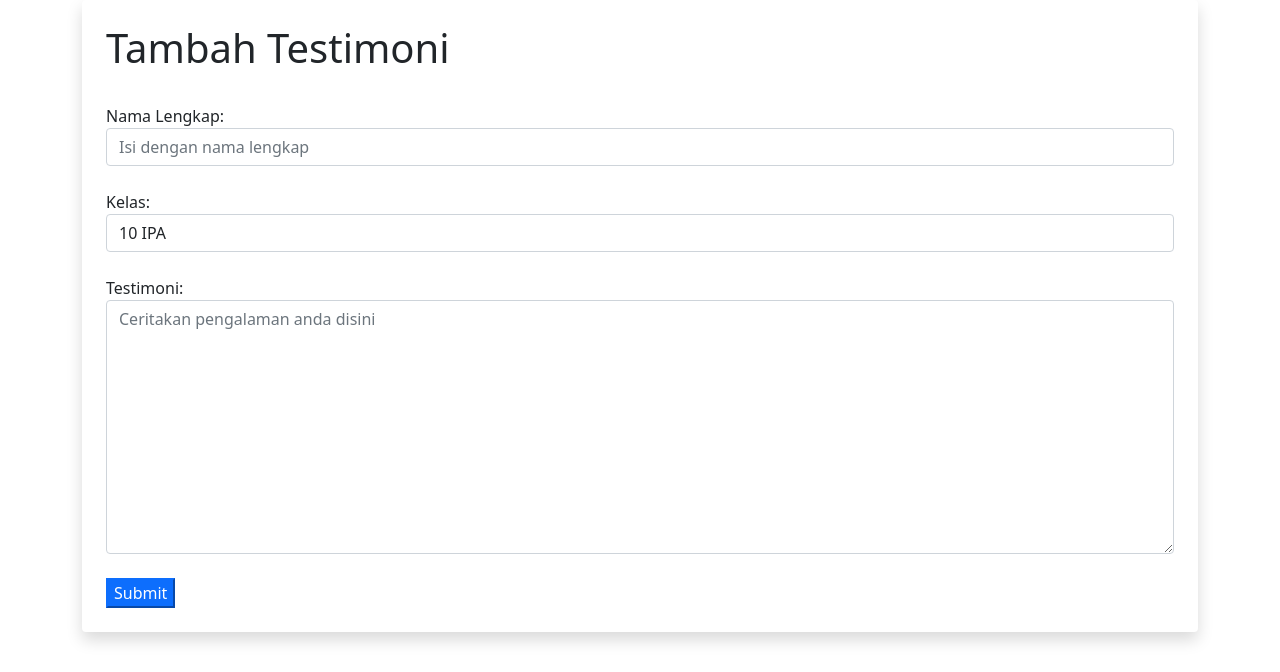
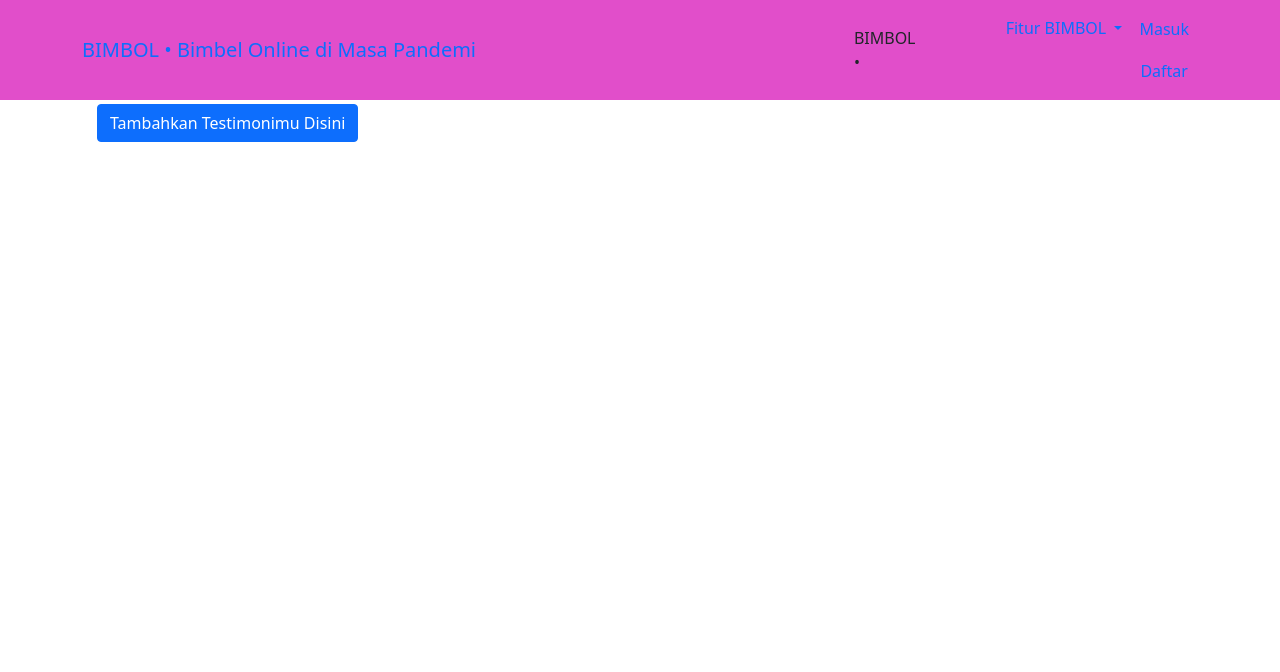
Before and after one commit to bryanmahdavikhia/Bimbol, a Django app: page /testimoni/ in a window 1280 px wide. Shown: the top 672 px of the page. Run offline with Django 3.2, Linux system fonts and the light colour scheme; data that the repository does not hold is empty; some libraries are stand-ins or nearby versions.

Commit message:
update testimoni

```diff
--- /dev/null
+++ b/static/js/testimoni_script.js
@@ -0,0 +1,21 @@
+$(".link-delete").on("click", function(e){
+    e.preventDefault();
+    var $this = $(this);
+    if(confirm("Apa kamu yakin ingin menghapus testimoni ini?")){
+        $.ajax({
+            url: $this.attr("href"),
+            type: "GET",
+            dataType: "json",
+            success: function(resp){
+                if(resp.message == "success"){
+                    $(mycard).fadeOut("slow", function(){
+                        $(mycard).remove();
+                    });
+                }else{
+                    alert(resp.message);
+                }
+            }
+        });
+    }
+    return false;
+});
--- a/templates/testi_template.html
+++ /dev/null
@@ -1,33 +0,0 @@
-{% load static %}
-
-<!doctype html>
-<html lang="en">
-  <head>
-    <!-- Required meta tags -->
-    <meta charset="utf-8">
-    <meta name="viewport" content="width=device-width, initial-scale=1">
-    <link rel="stylesheet" href="{% static 'css/style.css' %}">
-    {% block meta %}
-  {% endblock meta %}
-
-    <!-- Bootstrap CSS -->
-    <link href="https://cdn.jsdelivr.net/npm/bootstrap@5.1.3/dist/css/bootstrap.min.css" rel="stylesheet" integrity="sha384-1BmE4kWBq78iYhFldvKuhfTAU6auU8tT94WrHftjDbrCEXSU1oBoqyl2QvZ6jIW3" crossorigin="anonymous">
-
-    <title>Testimoni</title>
-  </head>
-  <body>
-    {% block content %}
-    {% endblock content %}
-
-    <!-- Optional JavaScript; choose one of the two! -->
-
-    <!-- Option 1: Bootstrap Bundle with Popper -->
-    <script src="https://cdn.jsdelivr.net/npm/bootstrap@5.1.3/dist/js/bootstrap.bundle.min.js" integrity="sha384-ka7Sk0Gln4gmtz2MlQnikT1wXgYsOg+OMhuP+IlRH9sENBO0LRn5q+8nbTov4+1p" crossorigin="anonymous"></script>
-
-    <!-- Option 2: Separate Popper and Bootstrap JS -->
-    <!--
-    <script src="https://cdn.jsdelivr.net/npm/@popperjs/core@2.10.2/dist/umd/popper.min.js" integrity="sha384-7+zCNj/IqJ95wo16oMtfsKbZ9ccEh31eOz1HGyDuCQ6wgnyJNSYdrPa03rtR1zdB" crossorigin="anonymous"></script>
-    <script src="https://cdn.jsdelivr.net/npm/bootstrap@5.1.3/dist/js/bootstrap.min.js" integrity="sha384-QJHtvGhmr9XOIpI6YVutG+2QOK9T+ZnN4kzFN1RtK3zEFEIsxhlmWl5/YESvpZ13" crossorigin="anonymous"></script>
-    -->
-  </body>
-</html>
--- a/testimoni/forms.py
+++ b/testimoni/forms.py
@@ -22,4 +22,4 @@
 
     class Meta:
         model = Testimoni
-        fields = '__all__'
+        fields = ('nama', 'kelas', 'testimoni')
--- a/testimoni/models.py
+++ b/testimoni/models.py
@@ -1,9 +1,11 @@
 from django.db import models
+from userauth.models import CustomUser as siswa
+
 
 # Create your models here.
 class Testimoni(models.Model):
 
-    nama = models.CharField(max_length=100)
+    nama = models.CharField(max_length=100, default=siswa.nama_lengkap)
 
     PILIHAN_KELAS = [
         ('10 IPA', '10 IPA'),
@@ -13,6 +15,6 @@
         ('12 IPA', '12 IPA'),
         ('12 IPS', '12 IPS')
         ]
-    kelas = models.CharField(max_length=100, choices=PILIHAN_KELAS)
+    kelas = models.CharField(max_length=100, choices=PILIHAN_KELAS, default=siswa.kelas)
 
     testimoni = models.TextField()
--- a/testimoni/templates/index.html
+++ /dev/null
@@ -1 +0,0 @@
-<h1>tes</h1>>
--- /dev/null
+++ b/testimoni/templates/navbar.html
@@ -0,0 +1,100 @@
+<nav class="navbar navbar-expand-lg fixed-top" style="background:#e14eca;">
+    <div class="container">
+
+        <div class="navbar-translate">
+
+            <a class="navbar-brand" href="https://cs.ui.ac.id/" rel="tooltip" title="Solusi Bimbel yang Aman dan Mudah di Masa Pandemi" data-placement="bottom" target="_blank" style="background:#e14eca;">
+                <span>BIMBOL • Bimbel Online di Masa Pandemi</span>
+            </a>
+
+            <button class="navbar-toggler navbar-toggler" type="button" data-toggle="collapse" data-target="#navigation" aria-controls="navigation-index" aria-expanded="false" aria-label="Toggle navigation" >
+                <span class="navbar-toggler-bar bar1"></span>
+                <span class="navbar-toggler-bar bar2"></span>
+                <span class="navbar-toggler-bar bar3"></span>
+            </button>
+
+        </div>
+
+        <div class="collapse navbar-collapse justify-content-end" id="navigation">
+
+            <div class="navbar-collapse-header">
+                <div class="row">
+
+                    <div class="col-6 collapse-brand">
+                        <a>
+                            BIMBOL •
+                        </a>
+                    </div>
+
+                    <div class="col-6 collapse-close text-right">
+                        <button type="button" class="navbar-toggler" data-toggle="collapse" data-target="#navigation" aria-controls="navigation-index" aria-expanded="false" aria-label="Toggle navigation">
+                            <i class="tim-icons icon-simple-remove"></i>
+                        </button>
+                    </div>
+
+                </div>
+            </div>
+
+            <ul class="navbar-nav">
+
+                <li class="nav-item p-0">
+                    <a class="nav-link" rel="tooltip" title="Follow Twitter Fasilkom UI" data-placement="bottom" href="https://twitter.com/FASILKOM_UI" target="_blank">
+                        <i class="fab fa-twitter"></i>
+                        <p class="d-lg-none d-xl-none">Twitter</p>
+                    </a>
+                </li>
+
+                <li class="nav-item p-0">
+                    <a class="nav-link" rel="tooltip" title="Like Facebook Fasilkom UI" data-placement="bottom" href="https://www.facebook.com/FasilkomUniversitasIndonesia" target="_blank">
+                        <i class="fab fa-facebook-square"></i>
+                        <p class="d-lg-none d-xl-none">Facebook</p>
+                    </a>
+                </li>
+
+                <li class="nav-item p-0">
+                    <a class="nav-link" rel="tooltip" title="Follow Instagram Fasilkom UI" data-placement="bottom" href="https://www.instagram.com/fasilkomuiofficial" target="_blank">
+                        <i class="fab fa-instagram"></i>
+                        <p class="d-lg-none d-xl-none">Instagram</p>
+                    </a>
+                </li>
+
+                <li class="dropdown nav-item">
+                    <a href="#" class="dropdown-toggle nav-link" data-toggle="dropdown">
+                        <i class="fa fa-cogs d-lg-none d-xl-none"></i> Fitur BIMBOL
+                    </a>
+                    <div class="dropdown-menu dropdown-with-icons">
+                        <a href="/booking" class="dropdown-item">
+                            Booking
+                        </a>
+                        <a href="/jadwal" class="dropdown-item">
+                            Jadwal
+                        </a>
+                        <a href="/forum" class="dropdown-item">
+                          Forum
+                      </a>
+                      <a href="/testimoni" class="dropdown-item">
+                          Testimoni
+                      </a>
+                    </div>
+                </li>
+
+                <li class="nav-item">
+                    {% if user.is_anonymous %}
+                    <a class="nav-link btn btn-default d-none d-lg-block" href="/login">
+                        Masuk
+                    </a>
+                    <a class="nav-link btn btn-default d-none d-lg-block" href="/pendaftaranguru">
+                        Daftar
+                    </a>
+                    {% else %}
+                    <a class="nav-link btn btn-default d-none d-lg-block" href="/logout">
+                        Keluar
+                    </a>
+                    {% endif %}
+                </li>
+
+            </ul>
+
+        </div>
+    </div>
+</nav>
--- /dev/null
+++ b/testimoni/templates/partials/testimoni_display.html
@@ -0,0 +1,24 @@
+{% if testimonial %}
+{% for testi in testimonial %}
+<div class="card" id="mycard" >
+<blockquote class="blockquote mb-0 card-body">
+    <div class="card-body">
+        <p>" {{testi.testimoni}} "</p>
+            <footer class="blockquote-footer">
+                <small class="text-muted">
+                    {{testi.nama}} <cite title="Source Title"> kelas {{testi.kelas}}</cite>
+
+                    <a href="{% url 'testimoni_update' testi.id %}">
+                        (Edit)
+                    </a>
+
+
+                    <a href="{% url 'testimoni_delete' testi.id  %}" class="link-delete text-danger">(Delete)</a>
+                </small>
+            </footer>
+    </div>
+</blockquote>
+</div>
+
+{% endfor %}
+{% endif %}
--- a/testimoni/templates/testimoni_display.html
+++ b/testimoni/templates/testimoni_display.html
@@ -1,4 +1,5 @@
 
+{% load static %}
 <!DOCTYPE html>
 <html lang="en">
 <head>
@@ -9,38 +10,42 @@
   <!-- Bootstrap CSS -->
   <link href="https://cdn.jsdelivr.net/npm/bootstrap@5.1.3/dist/css/bootstrap.min.css" rel="stylesheet" integrity="sha384-1BmE4kWBq78iYhFldvKuhfTAU6auU8tT94WrHftjDbrCEXSU1oBoqyl2QvZ6jIW3" crossorigin="anonymous">
 
+
   <title>Testimoni Display</title>
 </head>
 
 <body>
 <div class="container">
+  {% include 'navbar.html' %}
     <br>
     <h1>Pengalaman dan Testimoni dari Siswa</h1>
     <br>
+
+    <div class="col-md-12 text right">
+
+        <a href="http://127.0.0.1:8000/testimoni/create/">
+          <button type="button" class="btn btn-primary js-create-testimoni" >
+            Tambahkan Testimonimu Disini
+          </button>
+        </a>
+
+    </div>
+    <br>
+
   <div class="card-columns">
-     <!-- Looping -->
-     {% if testimonial %}
-        {% for testi in testimonial %}
-        <div class="card">
-          <blockquote class="blockquote mb-0 card-body">
-            <div class="card-body">
-                <!-- <h5 class="card-title">{{testi.nama}}</h5>
-                <h6 class="card-subtitle mb-2 text-muted">{{testi.kelas}}</h6> -->
-                <p>" {{testi.testimoni}} "</p>
-                <footer class="blockquote-footer">
-                  <small class="text-muted">
-                    {{testi.nama}} <cite title="Source Title"> kelas {{testi.kelas}}</cite>
-                  </small>
-                </footer>
-            </div>
-          </blockquote>
-        </div>
-     {% endfor %}
-    {% endif %}
-         <!-- End Looping -->
+
+
+    {% include 'partials/testimoni_display.html' %}
+
+
   </div>
 </div>
-<script src="https://cdn.jsdelivr.net/npm/bootstrap@5.1.3/dist/js/bootstrap.bundle.min.js" integrity="sha384-ka7Sk0Gln4gmtz2MlQnikT1wXgYsOg+OMhuP+IlRH9sENBO0LRn5q+8nbTov4+1p" crossorigin="anonymous"></script>
+<script
+  src="https://code.jquery.com/jquery-3.6.0.js"
+  integrity="sha256-H+K7U5CnXl1h5ywQfKtSj8PCmoN9aaq30gDh27Xc0jk="
+  crossorigin="anonymous">
+</script>
 
+<script src="{% static 'js/testimoni_script.js' %}"></script>
 </body>
 </html>
--- a/testimoni/templates/testimoni_form.html
+++ b/testimoni/templates/testimoni_form.html
@@ -1,10 +1,28 @@
-{% extends 'testi_template.html' %}
+{% load static %}
 
-{% block content %}
+<!doctype html>
+<html lang="en">
+  <head>
+    <!-- Required meta tags -->
+    <meta charset="utf-8">
+    <meta name="viewport" content="width=device-width, initial-scale=1">
+    <link rel="stylesheet" href="{% static 'css/style.css' %}">
 
+
+
+    {% block meta %}
+  {% endblock meta %}
+
+    <!-- Bootstrap CSS -->
+    <link href="https://cdn.jsdelivr.net/npm/bootstrap@5.1.3/dist/css/bootstrap.min.css" rel="stylesheet" integrity="sha384-1BmE4kWBq78iYhFldvKuhfTAU6auU8tT94WrHftjDbrCEXSU1oBoqyl2QvZ6jIW3" crossorigin="anonymous">
+
+    <title>Testimoni</title>
+  </head>
+
+  <body>
 <div class="container">
   <div class="shadow p-4 mb-5 bg-body rounded">
-  <h1>Tambah Testimoni</h1>
+  <h1>Tambah/Update Testimoni</h1>
   <br>
 <form method="POST">
 {% csrf_token %}
@@ -36,4 +54,12 @@
 </div>
 </div>
 
-{% endblock content %}
+<script
+  src="https://code.jquery.com/jquery-3.6.0.js"
+  integrity="sha256-H+K7U5CnXl1h5ywQfKtSj8PCmoN9aaq30gDh27Xc0jk="
+  crossorigin="anonymous">
+</script>
+<script src="{% static 'js/testimoni_script.js' %}"></script>
+
+</body>
+</html>
--- a/testimoni/urls.py
+++ b/testimoni/urls.py
@@ -1,10 +1,14 @@
 from django.urls import path
+from django.conf.urls import url
 
 from forum.views import index
-from .views import add_testimoni, index, testimoni
+from testimoni import views
 
 urlpatterns = [
-    path('', add_testimoni, name='tambahkantestimoni'),
     path('tes', index, name='testing'),
-    path('display', testimoni, name='testimonisiswa')
+    url(r'^$', views.testimoni, name='testimoni_display'),
+    url(r'^create/$', views.testimoni_create, name='testimoni_create'),
+    url(r'^(?P<pk>\d+)/update/$', views.testimoni_update, name='testimoni_update'),
+    url(r'^(?P<pk>\d+)/delete/$', views.testimoni_delete, name='testimoni_delete'),
+
 ]
--- a/testimoni/views.py
+++ b/testimoni/views.py
@@ -1,25 +1,46 @@
-from django.forms import models
-from django.shortcuts import render
+from django.shortcuts import render, get_object_or_404
 from .models import Testimoni
 from .forms import TestimoniForm
-from django.http import HttpResponseRedirect
+from django.http import HttpResponseRedirect, JsonResponse
 from django.contrib.auth.decorators import login_required
 
 # Create your views here.
-def index(request):
-    return render(request, 'index.html')
-
-def add_testimoni(request):
-    if request.method == "POST":
-        form = TestimoniForm(request.POST)
-        if form.is_valid():
-            form.save()
-            return HttpResponseRedirect('/testimoni/display')
-
-    form = TestimoniForm
-    return render(request, 'testimoni_form.html', {'form':form})
 
 def testimoni(request):
     testimonial = Testimoni.objects.all()
     response = {'testimonial': testimonial}
     return render(request, 'testimoni_display.html', response)
+
+# @login_required(login_url='/main/login/')
+def testimoni_update(request, pk):
+	context ={}
+	obj = get_object_or_404(Testimoni, pk = pk)
+	form = TestimoniForm(request.POST or None, instance = obj)
+
+	if form.is_valid():
+		form.save()
+		return HttpResponseRedirect("/testimoni")
+
+	context["form"] = form
+
+	return render(request, "testimoni_form.html", context)
+
+# @login_required(login_url='/main/login/')
+def testimoni_delete(request, pk):
+
+    if request.is_ajax():
+            testi = Testimoni.objects.get(pk=pk)
+            testi.delete()
+            return JsonResponse({"message":"success"})
+    return JsonResponse({"message": "Maaf, penghapusan tidak berhasil"})
+
+# @login_required(login_url='/main/login/')
+def testimoni_create(request):
+    if request.method == "POST":
+        form = TestimoniForm(request.POST)
+        if form.is_valid():
+            form.save()
+            return HttpResponseRedirect('/testimoni')
+
+    form = TestimoniForm
+    return render(request, 'testimoni_form.html', {'form':form})
```
